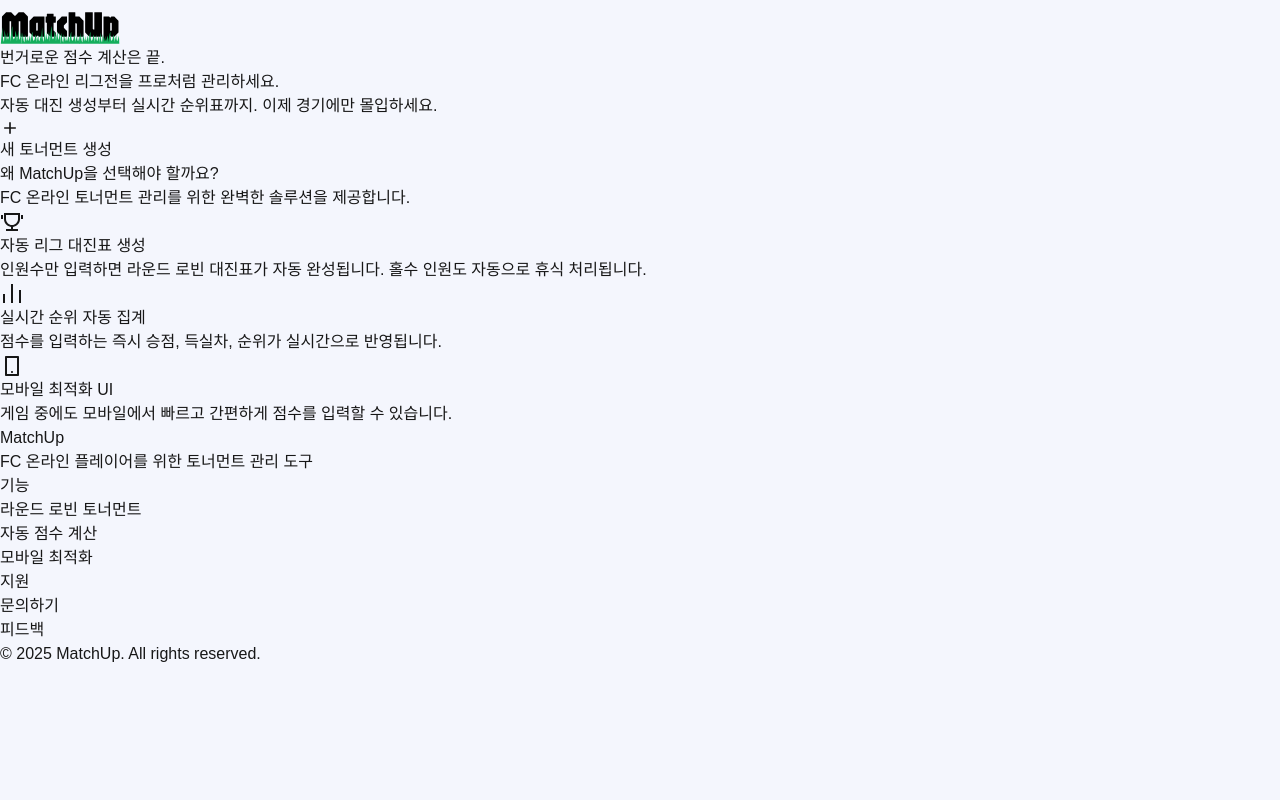
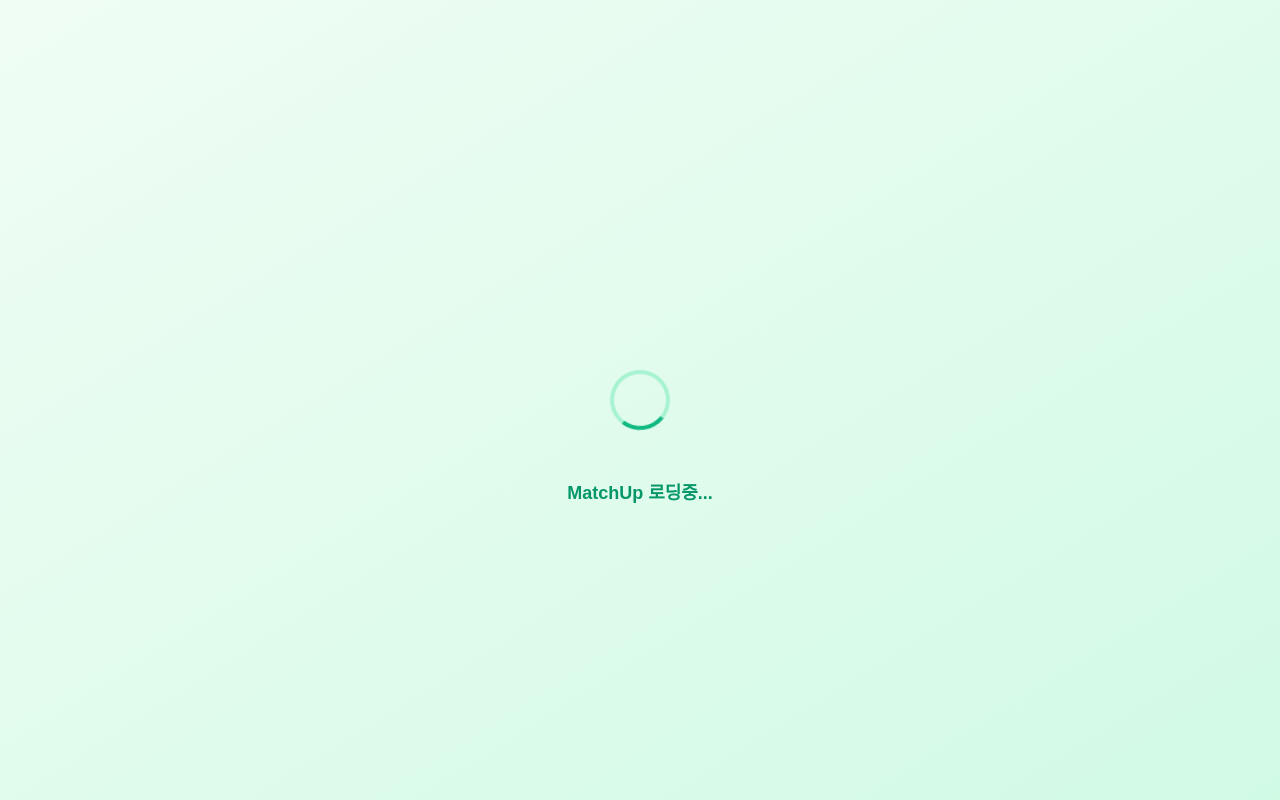
Before and after one commit to jen454/match_up, a Next.js app: page / in a window 1280 px wide. Built offline with nearby package versions, Linux system fonts and the light colour scheme; a web font is replaced by a local one.

Commit message:
Feat: 초기 로딩 화면 추가

```diff
--- a/src/app/layout.tsx
+++ b/src/app/layout.tsx
@@ -10,8 +10,65 @@ export const metadata: Metadata = {
 
 const RootLayout = ({ children }: { children: React.ReactNode }) => (
   <html lang="en">
+    <head>
+      <style
+        dangerouslySetInnerHTML={{
+          __html: `
+        #initial-loader {
+          position: fixed;
+          inset: 0;
+          background: linear-gradient(to bottom right, rgb(240 253 244), rgb(209 250 229));
+          display: flex;
+          align-items: center;
+          justify-content: center;
+          z-index: 9999;
+        }
+        #initial-loader-spinner {
+          width: 60px;
+          height: 60px;
+          border: 4px solid rgb(167 243 208);
+          border-top-color: rgb(16 185 129);
+          border-radius: 50%;
+          animation: spin 1s linear infinite;
+        }
+        @keyframes spin {
+          to { transform: rotate(360deg); }
+        }
+        #initial-loader-text {
+          position: absolute;
+          top: 60%;
+          color: rgb(5 150 105);
+          font-size: 1.125rem;
+          font-weight: 600;
+        }
+      `,
+        }}
+      />
+    </head>
     <SpeedInsights />
-    <body>{children}</body>
+    <body>
+      <div id="initial-loader">
+        <div id="initial-loader-spinner"></div>
+        <div id="initial-loader-text">MatchUp 로딩중...</div>
+      </div>
+      <script
+        dangerouslySetInnerHTML={{
+          __html: `
+        window.addEventListener('load', function() {
+          const loader = document.getElementById('initial-loader');
+          if (loader) {
+            loader.style.opacity = '0';
+            loader.style.transition = 'opacity 0.3s ease-out';
+            setTimeout(function() {
+              loader.remove();
+            }, 300);
+          }
+        });
+      `,
+        }}
+      />
+      {children}
+    </body>
   </html>
 );
 
--- a/src/app/page.tsx
+++ b/src/app/page.tsx
@@ -38,20 +38,21 @@ export default function HomePage() {
             backgroundImage: `url('/HomeBackGround.jpg')`,
           }}
         >
-          <div className="absolute inset-0 bg-gradient-to-r from-green-900/90 to-emerald-900/70" />
+          <div className="absolute inset-0 bg-gradient-to-r from-green-900/90 to-emerald-900/70"></div>
         </div>
-
         <div className="relative max-w-7xl mx-auto">
-          <div className="w-full">
-            <div className="max-w-4xl">
-              <h2 className="text-4xl md:text-5xl font-bold text-white mb-6 leading-tight">
-                번거로운 점수 계산은 끝. <br /> FC 온라인 리그전을 프로처럼 관리하세요.
-              </h2>
-              <p className="text-xl text-green-100 mb-8 leading-relaxed">
-                자동 대진 생성부터 실시간 순위표까지. 이제 경기에만 몰입하세요.
-              </p>
-              <HeroButton />
-            </div>
+          <div className="max-w-4xl">
+            <h1 className="text-4xl sm:text-5xl md:text-6xl font-bold text-white mb-6 leading-tight">
+              FC 온라인 토너먼트를
+              <br />
+              더욱 쉽고 빠르게
+            </h1>
+            <p className="text-xl sm:text-2xl text-gray-100 mb-8 leading-relaxed">
+              대진표 생성부터 순위 집계까지,
+              <br />
+              모든 과정이 자동으로 처리됩니다.
+            </p>
+            <HeroButton />
           </div>
         </div>
       </section>
```
Also changed, not shown: src/app/loading.tsx (deleted, +0 -9 lines).
